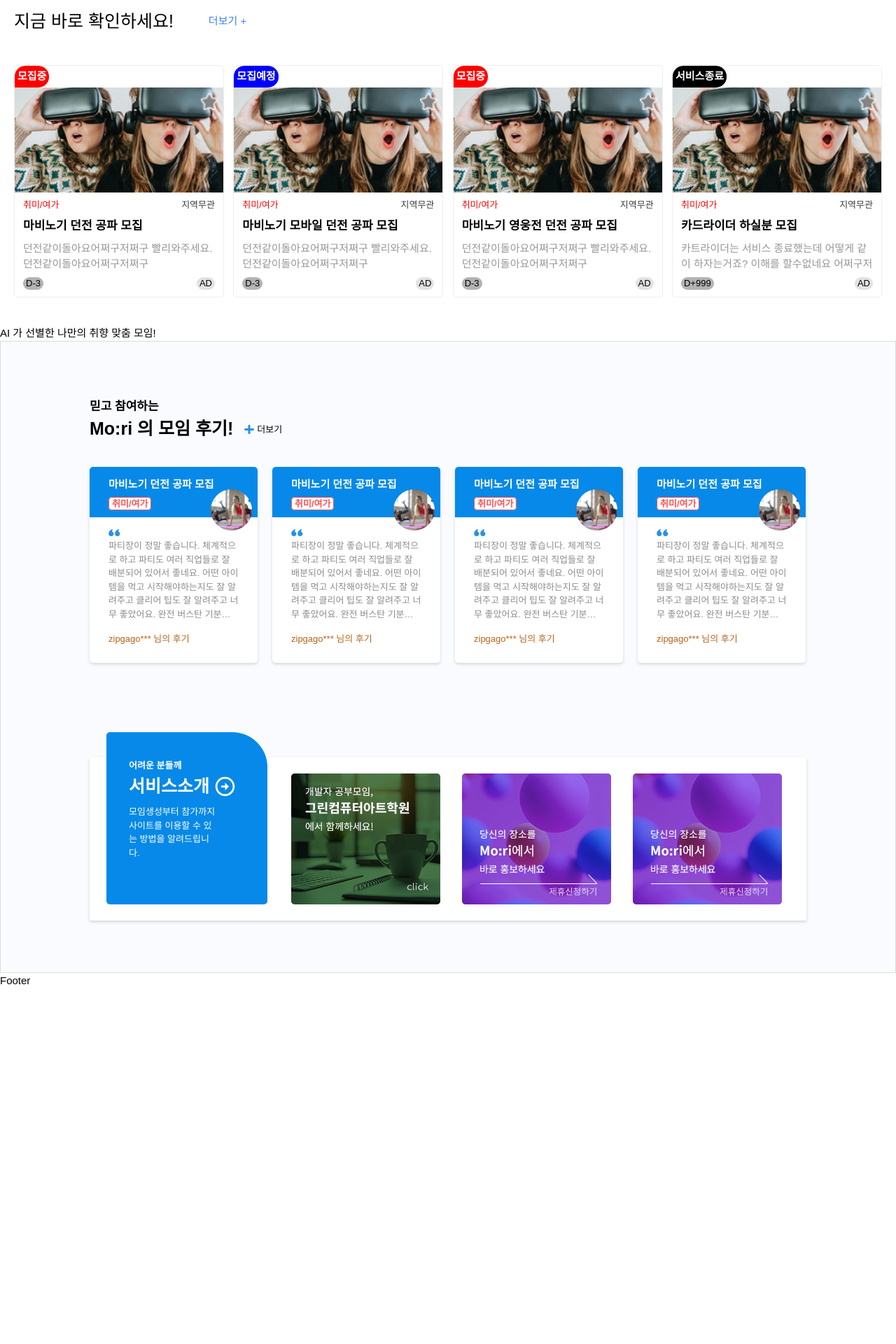
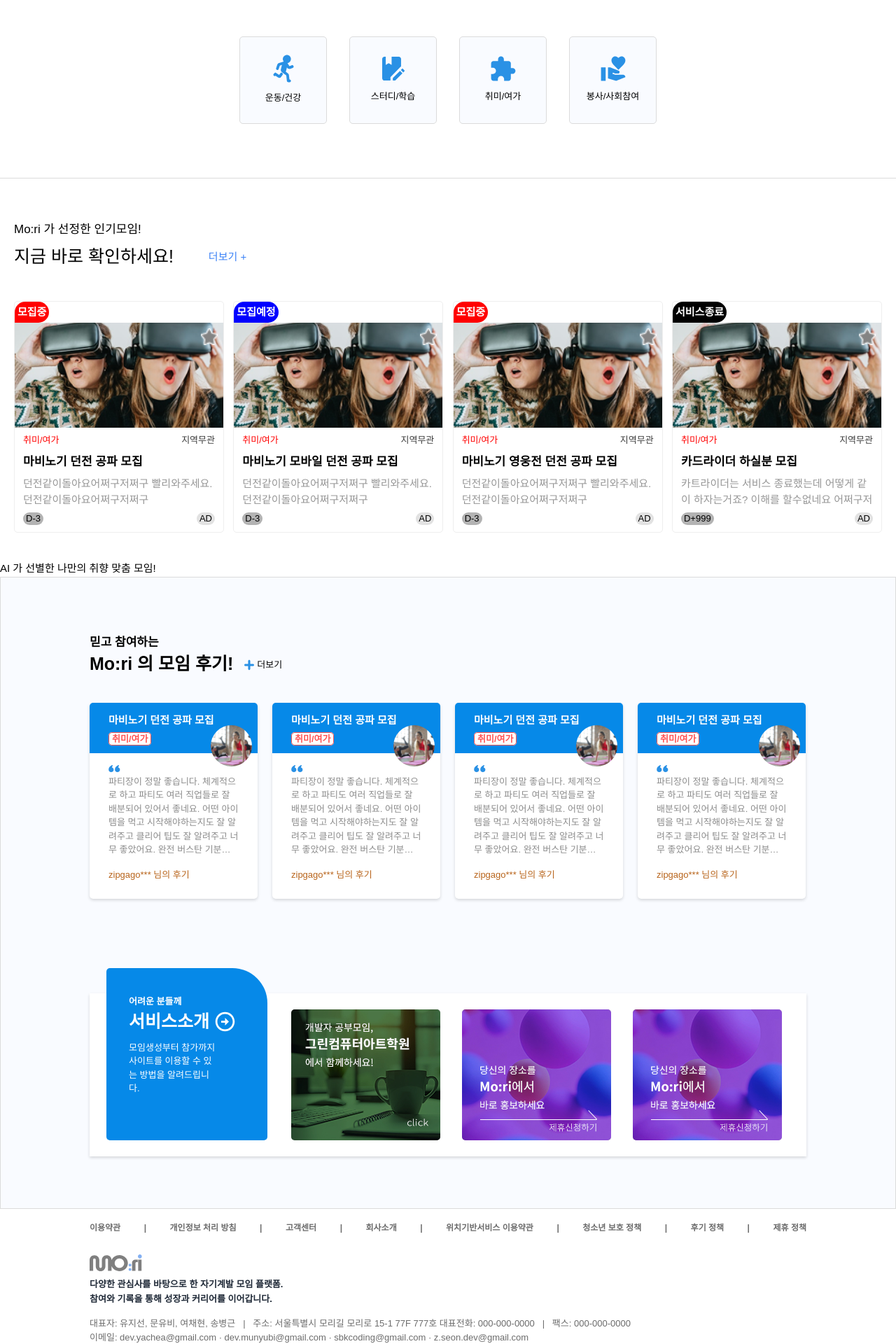
Before and after one commit to sbk283/mo_ri, a React (Vite) app: page / in a window 1280 px wide. Shown: the part 667-2587 px from the top of the page at 70% size. Before the commit the page ends 2080 px from the top, so only its background shows below. Built offline with nearby package versions, Linux system fonts and the light colour scheme.

Commit message:
[feat] Footer, CategorySection 작업 완료/Header 로고 수정 완료

```diff
--- a/src/components/Footer.tsx
+++ b/src/components/Footer.tsx
@@ -1,5 +1,75 @@
-function Footer() {
-  return <div>Footer</div>;
+// src/components/layout/Footer.tsx
+export default function Footer() {
+  return (
+    <footer className="bg-gray-[#CFD0D0] text-sm text-gray-200 pb-[30px]">
+      <div className="mx-auto w-[1024px]">
+        <div className="flex flex-wrap justify-between gap-4 py-[19px] font-bold text-xs sm:gap-7">
+          <a href="/terms" className="text-gray-200 hover:text-gray-900">
+            이용약관
+          </a>
+          <span>|</span>
+          <a href="/privacy" className="text-gray-200 hover:text-gray-900 font-semibold">
+            개인정보 처리 방침
+          </a>
+          <span>|</span>
+          <a href="#" className="text-gray-200 hover:text-gray-900">
+            고객센터
+          </a>
+          <span>|</span>
+          <a href="/serviceint" className="text-gray-200 hover:text-gray-900">
+            회사소개
+          </a>
+          <span>|</span>
+          <a href="/location-service" className="text-gray-200 hover:text-gray-900">
+            위치기반서비스 이용약관
+          </a>
+          <span>|</span>
+          <a href="/youth-policy" className="text-gray-200 hover:text-gray-900">
+            청소년 보호 정책
+          </a>
+          <span>|</span>
+          <a href="/review-policy" className="text-gray-200 hover:text-gray-900">
+            후기 정책
+          </a>
+          <span>|</span>
+          <a href="/refund-policy" className="text-gray-200 hover:text-gray-900">
+            제휴 정책
+          </a>
+        </div>
+
+        {/* 로고 + 소개 */}
+        <div className="flex items-start justify-between pt-[11px] pb-[10px]">
+          {/* 왼쪽 : 로고 + 소개 */}
+          <div className="flex flex-col items-start text-left max-w-md">
+            <img src="/images/footerLogo.svg" alt="Mori Logo" className="pb-2" />
+            <p className="text-sm font-semibold text-gray-800 leading-relaxed">
+              다양한 관심사를 바탕으로 한 자기계발 모임 플랫폼.
+            </p>
+            <p className="text-sm font-semibold text-gray-800 leading-relaxed">
+              참여와 기록을 통해 성장과 커리어를 이어갑니다.
+            </p>
+          </div>
+        </div>
+
+        {/* 대표자 등 */}
+        <div className="flex pt-1">
+          <div className="text-[13px] text-gray-500 leading-relaxed">
+            <p>
+              대표자: 유지선, 문유비, 여채현, 송병근 &nbsp; | &nbsp; 주소: 서울특별시 모리길 모리로
+              15-1 77F 777호 대표전화: 000-000-0000 &nbsp; | &nbsp; 팩스: 000-000-0000
+            </p>
+          </div>
+        </div>
+
+        {/* 두 번째 줄: 이메일 */}
+        <div className="text-[13px] text-gray-500">
+          이메일: dev.yachea@gmail.com · dev.munyubi@gmail.com · sbkcoding@gmail.com ·
+          z.seon.dev@gmail.com
+        </div>
+
+        {/* 세 번째 줄: 저작권 */}
+        <div className="mt-4 text-xs text-gray-500">© mo:ri. All Rights Reserved.</div>
+      </div>
+    </footer>
+  );
 }
-
-export default Footer;
--- a/src/components/Header.tsx
+++ b/src/components/Header.tsx
@@ -8,10 +8,10 @@ type HeaderProps = {
 
 const Header: React.FC<HeaderProps> = ({ isLoggedIn, userName }) => {
   return (
-    <header className="flex justify-between items-center px-96 py-3 shadow-md bg-white">
+    <header className="mx-auto w-[1024px] flex justify-between items-center py-3 shadow-md bg-white">
       {/* 좌측 */}
       <Link to="/" className="font-bold text-gray-800">
-        <img src="/images/mori_logo.svg" className="h-4 w-auto" alt="mori_logo" />
+        <img src="/images/mori_logo.svg" className="h-[24px] w-[75px]" alt="mori_logo" />
       </Link>
 
       {/* 오른쪽 */}
--- a/src/components/main/CategorySection.tsx
+++ b/src/components/main/CategorySection.tsx
@@ -1,5 +1,52 @@
 function CategorySection() {
-  return <div>카테고리 버튼 영역입니다.</div>;
+  return (
+    <div className="pt-[156px] pb-[77px] border-b border-[#DBDBDB]">
+      <div className="mx-auto w-[1024px]">
+        {/* flex로 가로 정렬, 가운데 정렬 */}
+        <div className="flex justify-center gap-8">
+          {/* 운동/건강 */}
+          <div
+            className="flex flex-col items-center justify-center w-[125px] h-[125px]
+                        bg-[#F9FBFF] border border-[#DBDBDB] rounded-sm
+                        hover:shadow-md transition cursor-pointer"
+          >
+            <img src="/images/health.svg" alt="운동건강" className="w-10 h-10 mb-3" />
+            <span className="text-sm font-medium">운동/건강</span>
+          </div>
+
+          {/* 스터디/학습 */}
+          <div
+            className="flex flex-col items-center justify-center w-[125px] h-[125px]
+                        bg-[#F9FBFF] border border-[#DBDBDB] rounded-sm
+                        hover:shadow-md transition cursor-pointer"
+          >
+            <img src="/images/study.svg" alt="스터디/학습" className="w-8 h-9 mb-3" />
+            <span className="text-sm font-medium">스터디/학습</span>
+          </div>
+
+          {/* 취미/여가 */}
+          <div
+            className="flex flex-col items-center justify-center w-[125px] h-[125px]
+                        bg-[#F9FBFF] border border-[#DBDBDB] rounded-sm
+                        hover:shadow-md transition cursor-pointer"
+          >
+            <img src="/images/hobby.svg" alt="취미/여가" className="w-10 h-9 mb-3" />
+            <span className="text-sm font-medium">취미/여가</span>
+          </div>
+
+          {/* 봉사/사회참여 */}
+          <div
+            className="flex flex-col items-center justify-center w-[125px] h-[125px]
+                        bg-[#F9FBFF] border border-[#DBDBDB] rounded-sm
+                        hover:shadow-md transition cursor-pointer"
+          >
+            <img src="/images/volunteer.svg" alt="봉사/사회참여" className="w-9 h-9 mb-3" />
+            <span className="text-sm font-medium">봉사/사회참여</span>
+          </div>
+        </div>
+      </div>
+    </div>
+  );
 }
 
 export default CategorySection;
```
Also changed, not shown: public/images/footerLogo.svg (added).
